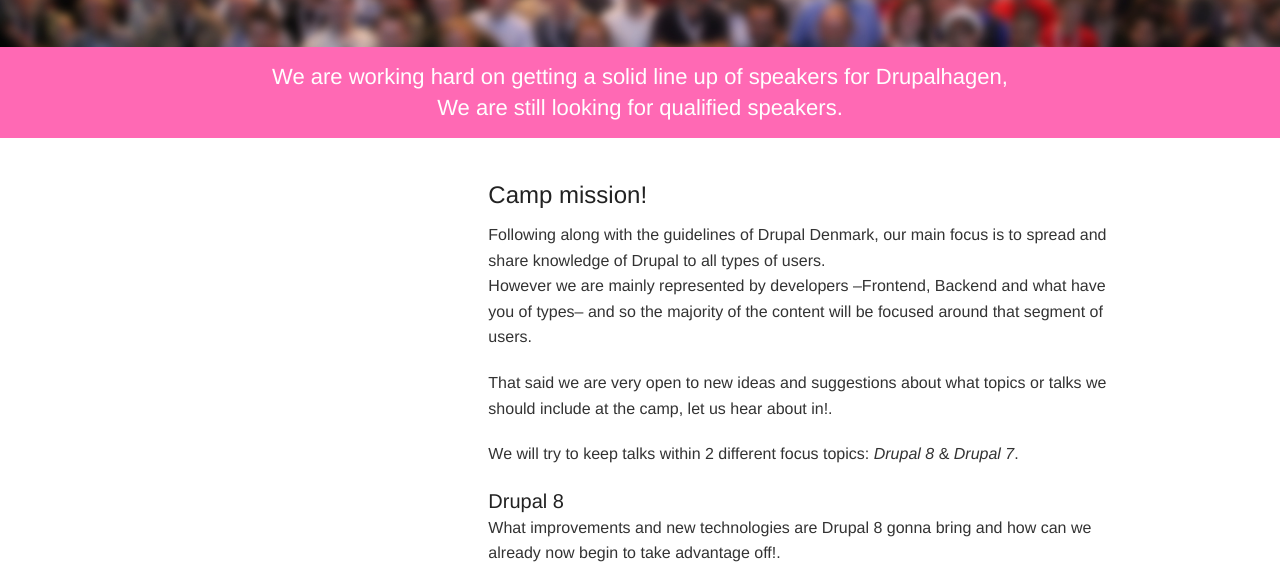
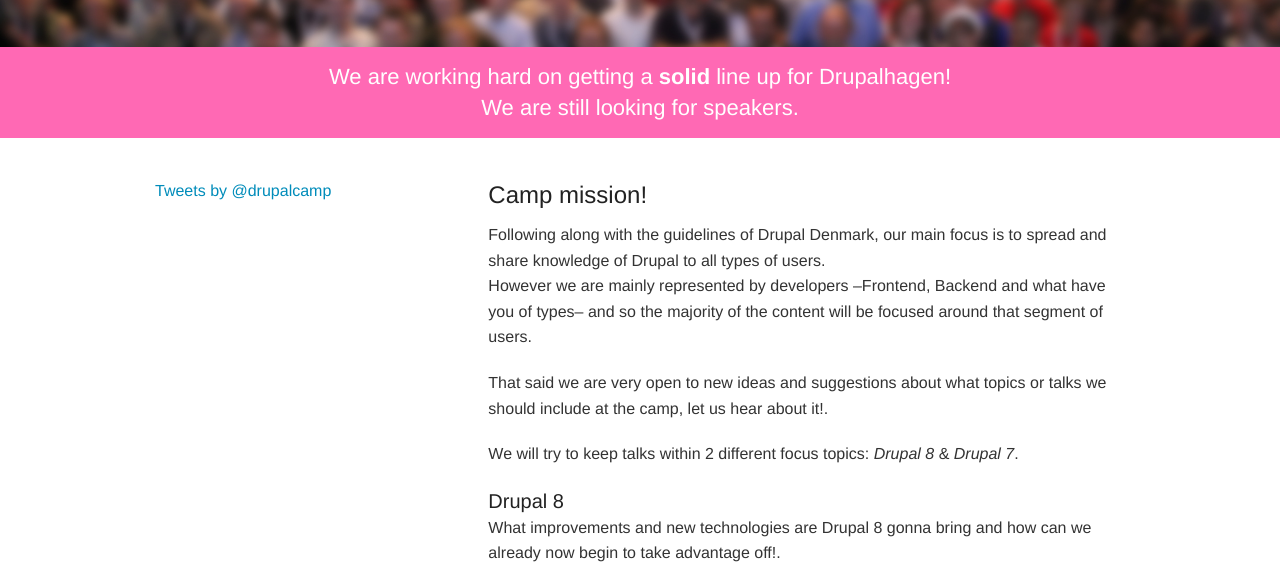
Before and after one commit to drupaldanmark/drupaldanmark.github.io, a plain HTML site: page index.html in a window 1280 px wide. Shown: the part 200-783 px from the top of the page. Drawn offline with Linux system fonts and the light colour scheme.

Commit message:
Added twitter feed and made some minor type changes

```diff
--- a/index.html
+++ b/index.html
@@ -26,7 +26,7 @@
 <section id="introduction">
   <div class="row">
     <div class="large-12 columns">
-      <h3>We are working hard on getting a solid line up of speakers for Drupalhagen, <br> We are still looking for qualified speakers.</h3>
+      <h3>We are working hard on getting a <strong>solid</strong> line up for Drupalhagen!<br> We are still looking for speakers.</h3>
     </div>
   </div>
 </section>
@@ -34,13 +34,24 @@
 <section id="mission">
   <div class="row">
     <div class="large-4 columns">
+      <a class="twitter-timeline" href="https://twitter.com/drupalcamp" data-widget-id="575926160514760705">Tweets by
+        @drupalcamp</a>
+      <script>!function (d, s, id) {
+        var js, fjs = d.getElementsByTagName(s)[0], p = /^http:/.test(d.location) ? 'http' : 'https';
+        if (!d.getElementById(id)) {
+          js = d.createElement(s);
+          js.id = id;
+          js.src = p + "://platform.twitter.com/widgets.js";
+          fjs.parentNode.insertBefore(js, fjs);
+        }
+      }(document, "script", "twitter-wjs");</script>
     </div>
     <div class="large-8 columns">
       <h3>Camp mission!</h3>
       <p>Following along with the guidelines of Drupal Denmark, our main focus is to spread and share knowledge of Drupal to
         all types of users. <br />However we are mainly represented by developers –Frontend, Backend and what have you of types–
         and so the majority of the content will be focused around that segment of users.</p>
-      <p>That said we are very open to new ideas and suggestions about what topics or talks we should include at the camp, let us hear about in!.</p>
+      <p>That said we are very open to new ideas and suggestions about what topics or talks we should include at the camp, let us hear about it!.</p>
       <p>We will try to keep talks within 2 different focus topics: <em>Drupal 8</em> & <em>Drupal 7</em>.</p>
 
       <h4>Drupal 8</h4>
@@ -71,7 +82,7 @@
 <footer>
   <div class="row">
     <div class="large-12 columns fill">
-      <div>Arranged for your pleasure for the <em>8th</em> time by Drupal Denmark</div>
+      <div>Arranged by volunteers, want to help out? get in touch</div>
       <div class="social"><a href="https://twitter.com/drupalcamp" target="_blank">twitter</a> / <a href="https://www.facebook.com/drupaldanmark" target="_blank">facebook</a></div>
     </div>
   </div>
--- a/style.css
+++ b/style.css
@@ -95,3 +95,7 @@ footer {
     padding: 30px 0;
     text-align: center;
 }
+
+.row + .row {
+    margin-top: 30px;
+}
```
